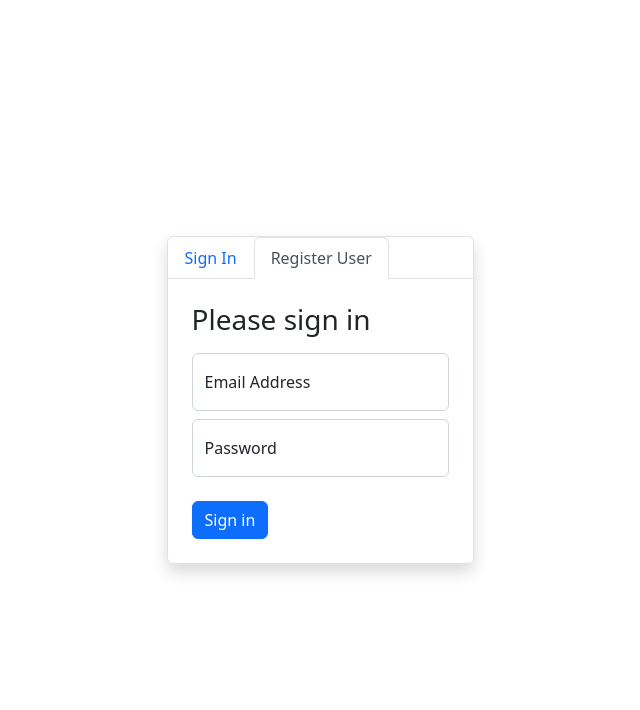
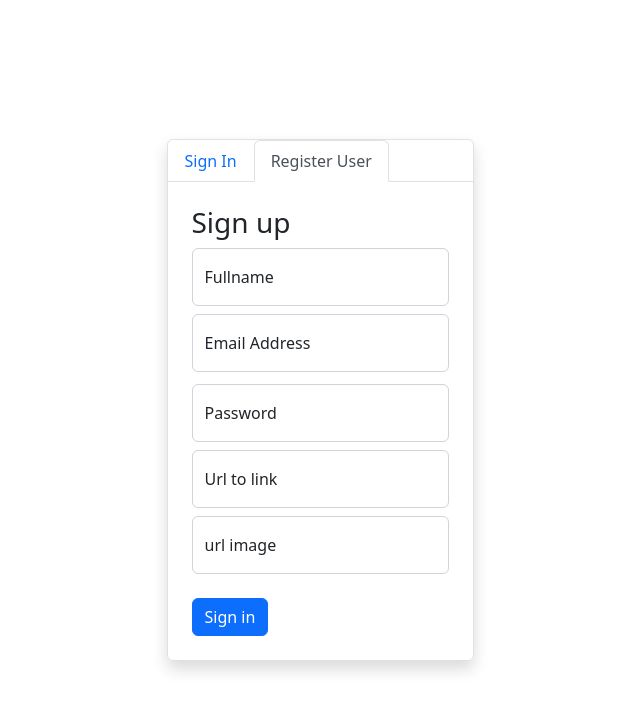
Before and after one commit to nexnic/JS2, a website: page index.html in a window 1280 px wide. Both pictures are taken after a click on the tab "Register User". Shown: the whole page, without its empty margins (320-960 px from the left). Drawn offline with nearby package versions, Linux system fonts and the light colour scheme; files that its build step writes are made by us from their sources.

Commit message:
Update index.html
Add sign up field for userr

```diff
--- a/index.html
+++ b/index.html
@@ -14,17 +14,21 @@
     <link rel="stylesheet" href="./dist/css/main.css">
 </head>
 <body>
+    <header>
+
+    </header>
+    <main>
         <div class="d-flex flex-row justify-content-md-center align-items-center vh-100 ">
             <div class="sm-form rounded border shadow">
                 <div class="sm-form-header">
                     <div class="nav nav-tabs" id="nav-tab" role="tablist">
-                    <button class="nav-link active" id="signin-tab" data-bs-toggle="tab" data-bs-target="#nav-home" type="button" role="tab" aria-controls="signin" aria-selected="true">Sign In</button>
-                    <button class="nav-link" id="register-tab" data-bs-toggle="tab" data-bs-target="#nav-profile" type="button" role="tab" aria-controls="nav-profile" aria-selected="false">Register User</button>
+                        <button class="nav-link active" id="site-signin-tab" data-bs-toggle="tab" data-bs-target="#site-signin" type="button" role="tab" aria-controls="site-signin" aria-selected="false">Sign In</button>
+                        <button class="nav-link" id="site-signup-tab" data-bs-toggle="tab" data-bs-target="#site-signup" type="button" role="tab" aria-controls="nav-profile" aria-selected="true">Register User</button>
                     </div>
                 </div>
                 <div class="sm-form-body p-4">
                     <div class="tab-content" id="nav-tabContent">
-                    <div class="tab-pane fade show active" id="signin" role="tabpanel" aria-labelledby="signin-tab">
+                        <div class="tab-pane fade show active" id="site-signin" role="tabpanel" aria-labelledby="signin-tab">
                             <h3 class="h3 mb-3 fw-normal">
                                 Please sign in
                             </h3>
@@ -42,10 +46,45 @@
                                 </div>
                             </form>
                         </div>
+                        <div class="tab-pane fade show" id="site-signup" role="tabpanel" aria-labelledby="site-signup-tab">
+                            <h3>
+                                Sign up
+                            </h3>
+                            <form method="post" id="form-signup">
+                                <div class="form-floating pb-2">
+                                    <input type="text" class="form-control" id="form-signup__name" name="name" Placeholder="FullName">
+                                    <label for="name">Fullname</label>
+                                </div>
+                                <div class="form-floating pb-2">
+                                    <input type="email" class="form-control" id="form-signup__email" name="email" placeholder="name@example.com">
+                                    <label for="email"> Email Address</label>
+                                    <div class="form-text">
+
+                                    </div>
+                                </div>
+                                <div class="form-floating pb-2">
+                                    <input type="password" class="form-control" id="form-signup_password" name="password" placeholder="password">
+                                    <label for="password">Password</label>
+                                </div>
+                                <div class="form-floating pb-2">
+                                    <input type="text" class="form-control" id="form-signup-banner" name="banner" placeholder="Banner">
+                                    <label for="banner">Url to link</label>
+                                </div>
+                                <div class="form-floating pb-4">
+                                    <input type="text" class="form-control" id="form-signup-avatar" name="avatar" placeholder="avatar">
+                                    <label for="avatar">url image</label>
+                                </div>
+                                <div class="form-floating">
+                                    <button class="btn btn-primary" type="submit">Sign in</button>
+                                </div>
+                            </form>
                         </div>
                     </div>
                 </div>
             </div>
+        </div>
+    </main>
+
     <script src="https://cdn.jsdelivr.net/npm/@popperjs/core@2.11.6/dist/umd/popper.min.js"
         integrity="sha384-oBqDVmMz9ATKxIep9tiCxS/Z9fNfEXiDAYTujMAeBAsjFuCZSmKbSSUnQlmh/jp3"
         crossorigin="anonymous"></script>
```
Lines whose indentation alone changed are shown as unchanged.
